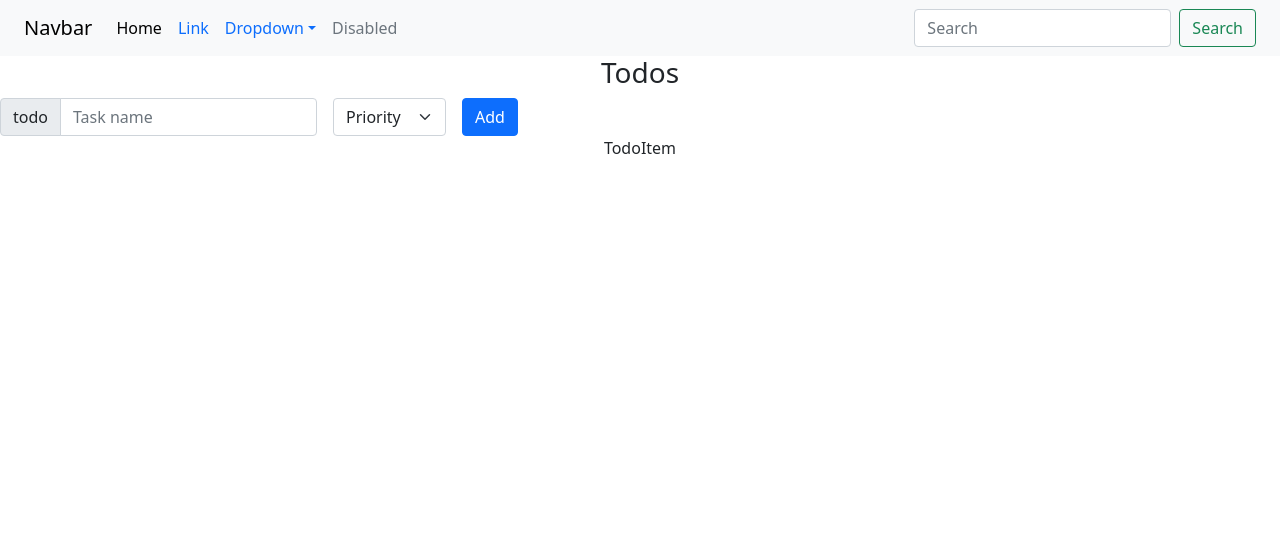
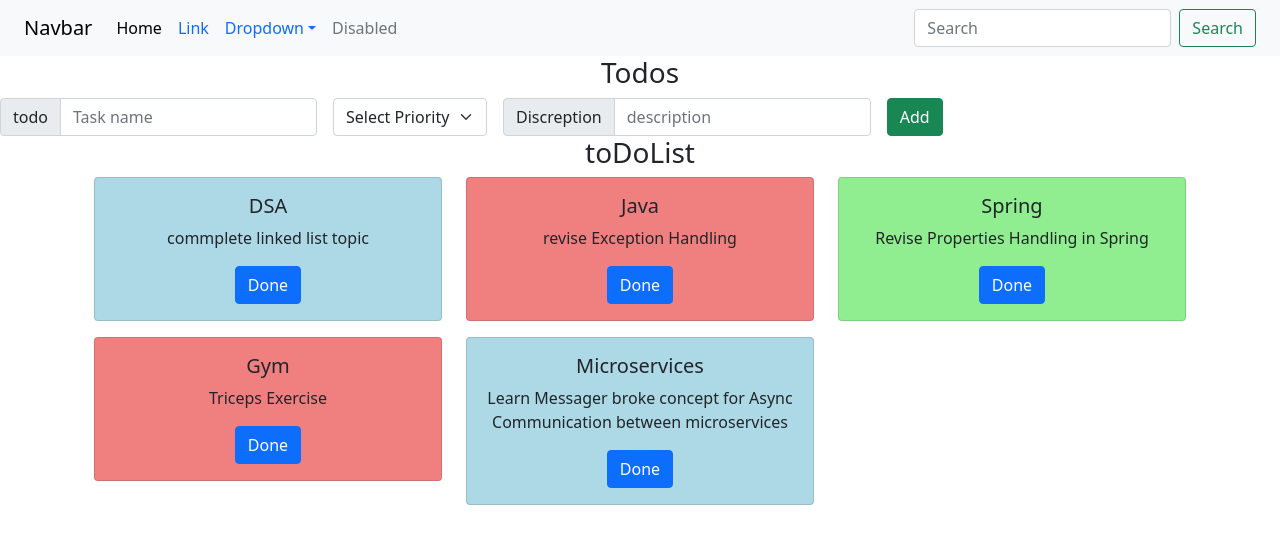
Before and after one commit to icr7/icr7AppUi, a React (Create React App) app: page / in a window 1280 px wide. Shown: the top 544 px of the page. Built offline with nearby package versions, Linux system fonts and the light colour scheme.

Commit message:
added todos

```diff
--- a/src/MyComponent/AddToDoItem.js
+++ b/src/MyComponent/AddToDoItem.js
@@ -5,7 +5,10 @@ export const AddToDoItem = () => {
     <div>
       <form className="row row-cols-lg-auto g-3 align-items-center">
         <div className="col-12">
-          <label className="visually-hidden" for="inlineFormInputGroupUsername">
+          <label
+            className="visually-hidden"
+            htmlFor="inlineFormInputGroupUsername"
+          >
             Username
           </label>
           <div className="input-group">
@@ -20,19 +23,38 @@ export const AddToDoItem = () => {
         </div>
 
         <div className="col-12">
-          <label className="visually-hidden" for="inlineFormSelectPref">
+          <label className="visually-hidden" htmlFor="inlineFormSelectPref">
             Preference
           </label>
           <select className="form-select" id="inlineFormSelectPref">
-            <option selected>Priority</option>
+            <option value="" disabled selected>
+              Select Priority
+            </option>
             <option value="1">High</option>
             <option value="2">Medium</option>
             <option value="3">Low</option>
           </select>
         </div>
+        <div className="col-12">
+          <label
+            className="visually-hidden"
+            htmlFor="inlineFormInputGroupUsername"
+          >
+            Discription
+          </label>
+          <div className="input-group">
+            <div className="input-group-text">Discreption</div>
+            <input
+              type="text"
+              className="form-control"
+              id="inlineFormInputGroupUsername"
+              placeholder="description"
+            />
+          </div>
+        </div>
 
         <div className="col-12">
-          <button type="submit" className="btn btn-primary">
+          <button type="submit" className="btn btn-success">
             Add
           </button>
         </div>
--- a/src/MyComponent/TodoItem.js
+++ b/src/MyComponent/TodoItem.js
@@ -1,5 +1,66 @@
-import React from "react";
+import React, { useState } from "react";
 
 export const TodoItem = () => {
-  return <div>TodoItem</div>;
+  const [toDoList, setToDoList] = useState([
+    {
+      sno: 1,
+      task: "DSA",
+      priority: 3,
+      description: "commplete linked list topic",
+    },
+    {
+      sno: 2,
+      task: "Java",
+      priority: 1,
+      description: "revise Exception Handling",
+    },
+    {
+      sno: 3,
+      task: "Spring",
+      priority: 2,
+      description: "Revise Properties Handling in Spring",
+    },
+    { sno: 4, task: "Gym", priority: 1, description: "Triceps Exercise" },
+    {
+      sno: 5,
+      task: "Microservices",
+      priority: 3,
+      description:
+        "Learn Messager broke concept for Async Communication between microservices",
+    },
+  ]);
+
+  const getPriorityColorClass = (priority) => {
+    switch (priority) {
+      case 1:
+        return { backgroundColor: "lightcoral" }; // Define light-red class in your CSS
+      case 2:
+        return { backgroundColor: "lightgreen" }; // Define light-green class in your CSS
+      case 3:
+        return { backgroundColor: "lightblue" }; // Define light-blue class in your CSS
+      default:
+        return {};
+    }
+  };
+
+  return (
+    <div className="container">
+      <h3>toDoList</h3>
+      <div className="row">
+        {toDoList.map((todo) => (
+          <div key={todo.sno} className="col-sm-4 mb-3 mb-sm-3">
+            <div className="card" style={getPriorityColorClass(todo.priority)}>
+              <div className="card-body">
+                <h5 className="card-title">{todo.task}</h5>
+                <p className="card-text">{todo.description}</p>
+                <a href="#" className="btn btn-primary">
+                  Done
+                </a>
+              </div>
+            </div>
+          </div>
+        ))}
+      </div>
+    </div>
+  );
 };
```
